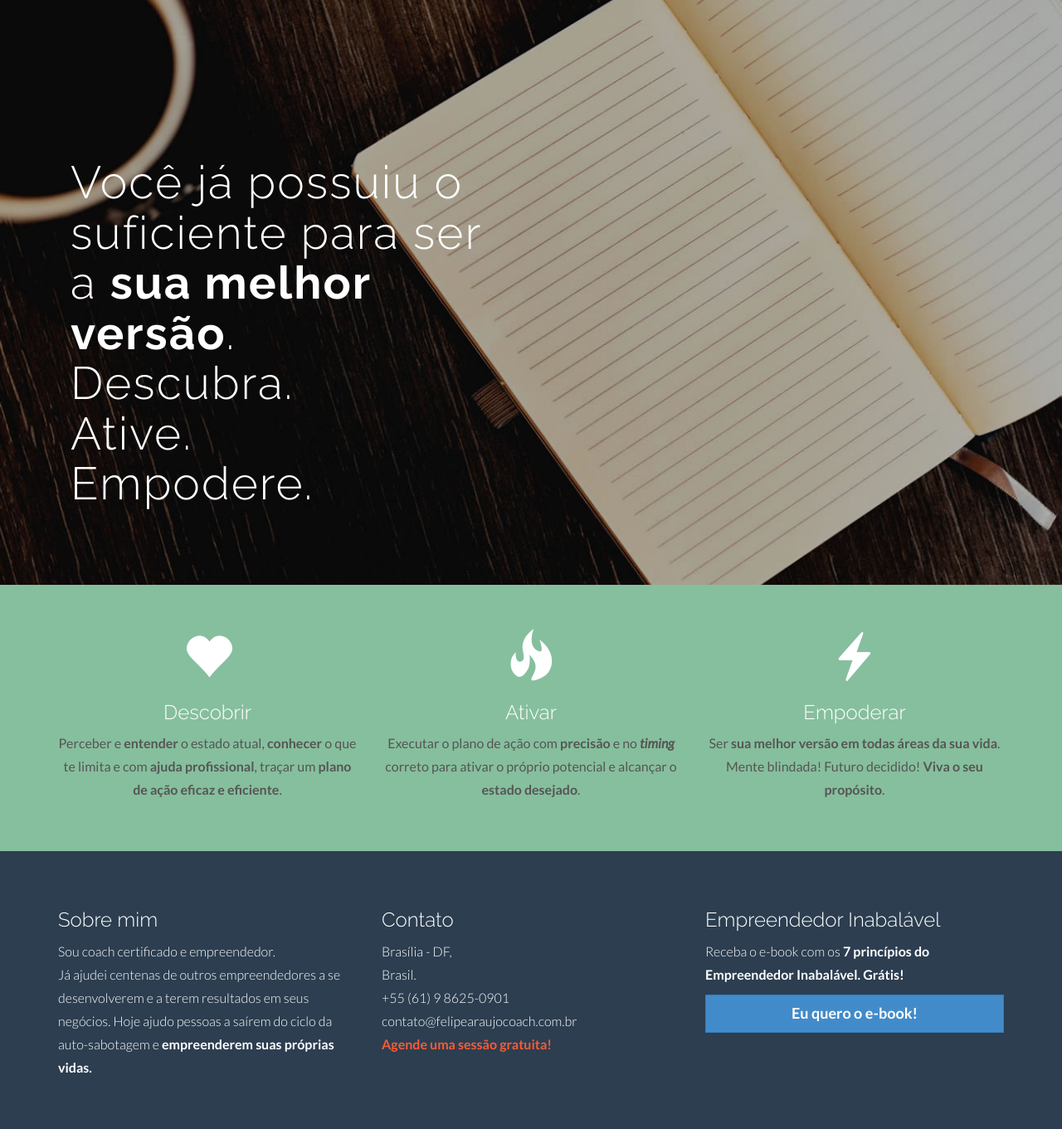
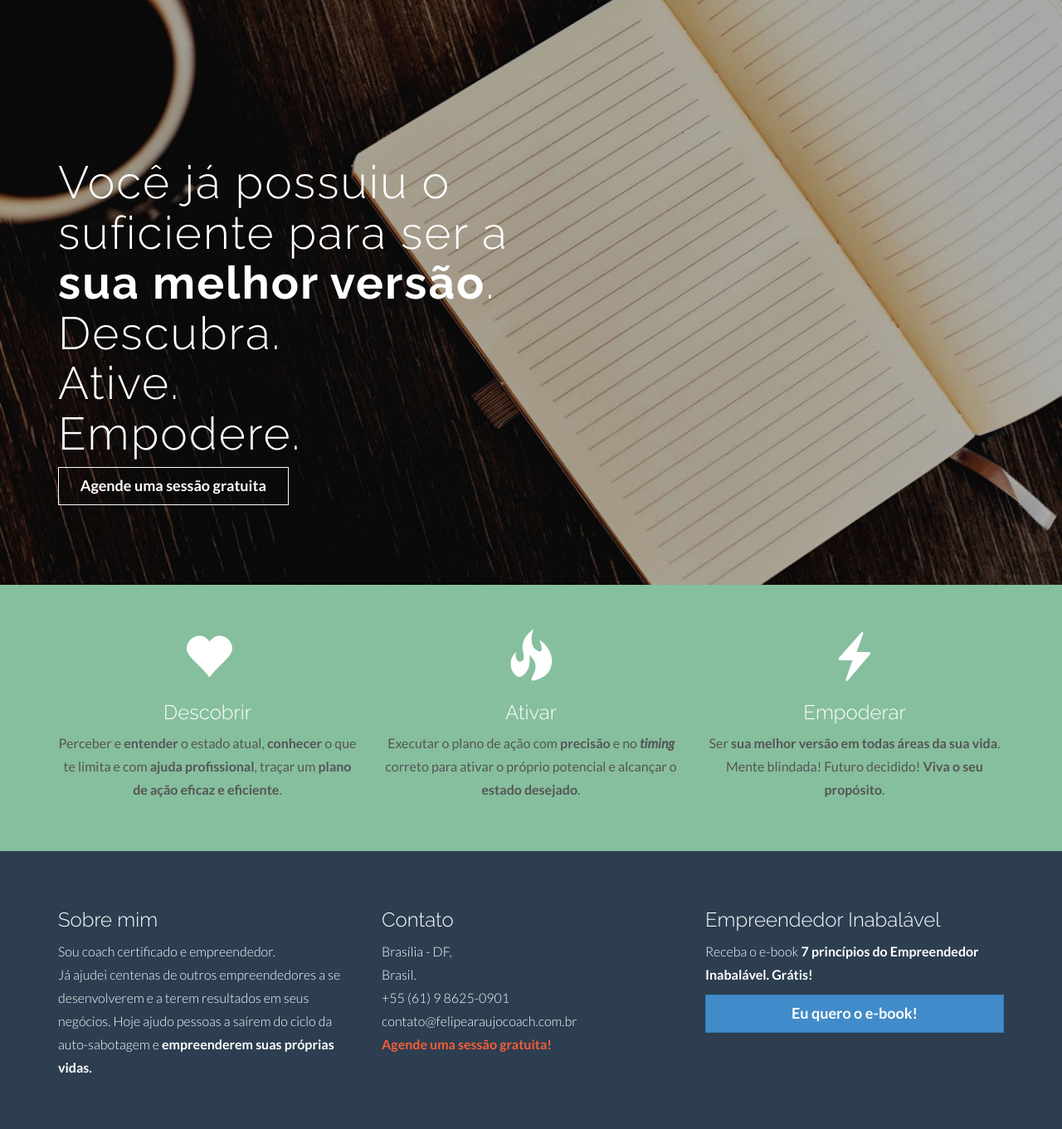
Before and after one commit to araujofelipe/felipearaujocoach, a Jekyll site: the page built from index.html, in a window 1280 px wide. Shown: the whole page at 83% size. Built offline with Jekyll 4.4.1, drawn with Linux system fonts in a browser that asks for light colours.

Commit message:
Call-to action

```diff
--- a/_includes/footer.html
+++ b/_includes/footer.html
@@ -14,13 +14,13 @@
 						Brasil.<br>
 						+55 (61) 9 8625-0901<br/>
 						contato@felipearaujocoach.com.br <br/>
-						<b><a href="#">Agende uma sessão gratuita!</a></b>
+						<b><a href="https://docs.google.com/forms/d/e/1FAIpQLScnAqGx5EJohJ-dsZgc5qBxxF5G5ILswJpg1kS-LHn7Mj9RMw/viewform">Agende uma sessão gratuita!</a></b>
 					</p>
 
 			</div>
 			<div class="col-lg-4">
 				<h3>Empreendedor Inabalável </h3>
-				<p>Receba o e-book com os <b>7 princípios do Empreendedor Inabalável.</b> <b>Grátis!</b></p>
+				<p>Receba o e-book <b>7 princípios do Empreendedor Inabalável.</b> <b>Grátis!</b></p>
 				<!-- <a href="http://eepurl.com/b6EClD" target="_blank" class="btn btn-theme">INSCREVER-SE</a> -->
 				<button type="button" class="btn btn-primary btn-lg col-lg-12" data-toggle="modal" data-target="#ebook-modal">
 					Eu quero o e-book!
--- a/index.html
+++ b/index.html
@@ -4,6 +4,7 @@ title: "Principal"
 ---
     <div id="headerwrap">
 		<div class="container">
+			<div class="row">
 				<div class="col-lg-6">
 					<h1>Você já possuiu o suficiente
 						para ser a <b> sua melhor versão</b>.<br/>
@@ -11,6 +12,14 @@ title: "Principal"
 						Ative.<br/>
 						Empodere.
 					</h1>
+				</div>
+			</div>
+			<div class="row centered">
+				<div class="col-lg-6">
+					<a href="https://docs.google.com/forms/d/e/1FAIpQLScnAqGx5EJohJ-dsZgc5qBxxF5G5ILswJpg1kS-LHn7Mj9RMw/viewform" target="_blank" class="btn btn-theme btn-lg col-lg-6" >
+						Agende uma sessão gratuita
+					</a>
+				</div>
 			</div>
 		</div>
     </div>
@@ -35,5 +44,7 @@ title: "Principal"
 					<p>Ser <b>sua melhor versão em todas áreas da sua vida</b>. Mente blindada! Futuro decidido! <b>Viva o seu propósito</b>.</p>
 				</div>
 			</div>
+			<div class="row centered">
 			</div>
 		</div>
+	</div>
```
Lines whose indentation alone changed are shown as unchanged.
